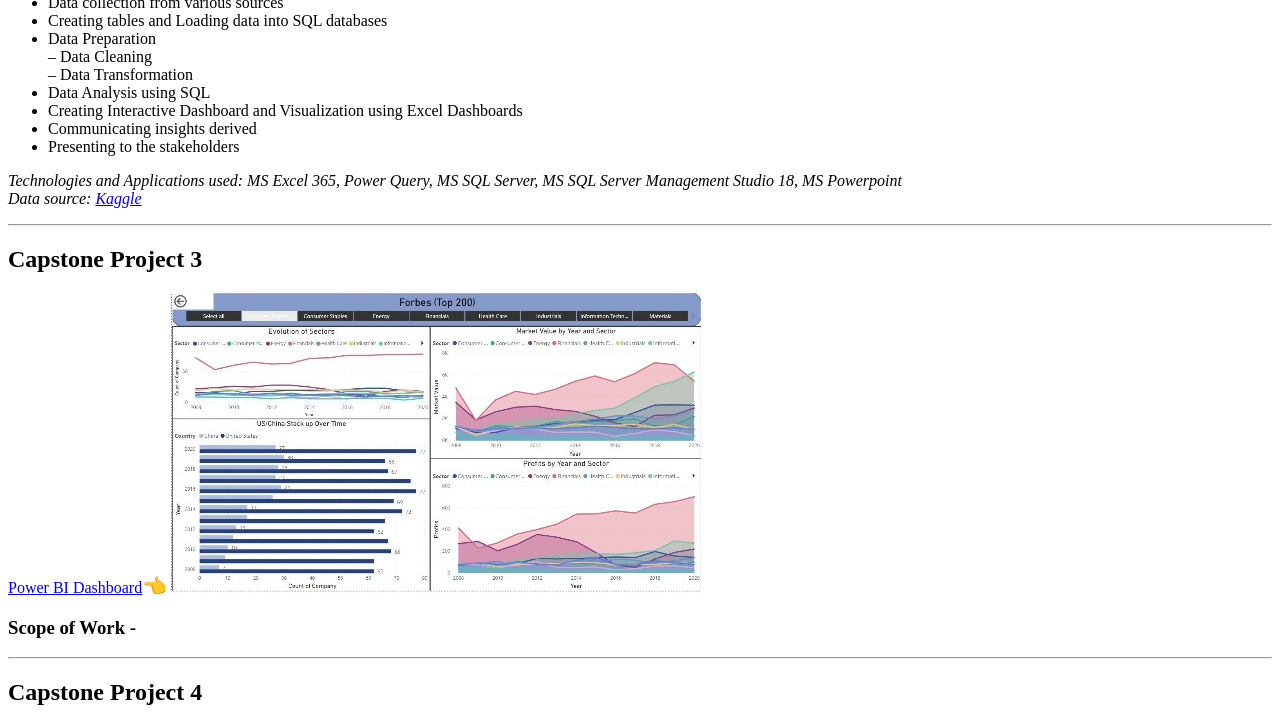
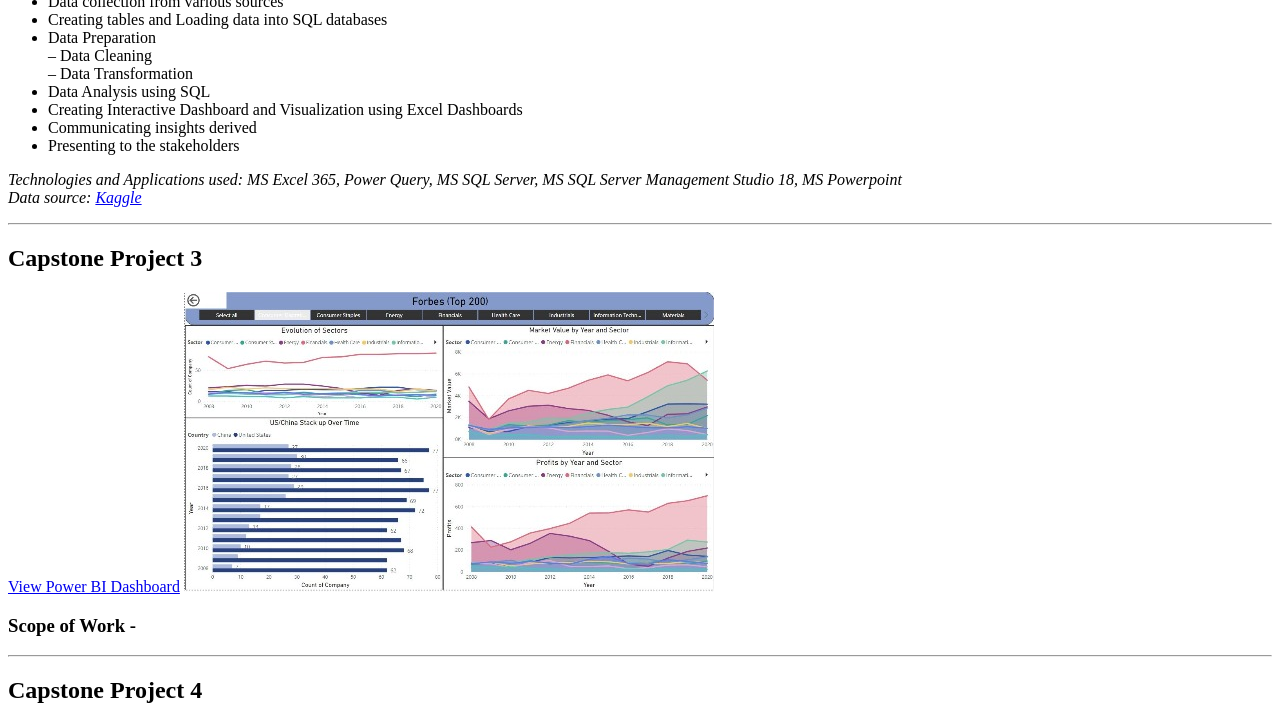
Before and after one commit to ZalehaAli/Data-Analytics-Portfolio, a Jekyll site: the page built from index.md, in a window 1280 px wide and 1400 px high, scrolled down 1816 px, cut to the strip 0-724 px from the top of the window. Built offline with Jekyll 4.4.1, drawn with Linux system fonts in a browser that asks for light colours; our own code applies the rules of GitHub Pages for plain Markdown files; some of the changed text lies outside the part shown.

Commit message:
Update index.md

```diff
--- a/index.md
+++ b/index.md
@@ -5,7 +5,7 @@ The capstone is an open project, wherein participants choose their own data, bra
 ## Capstone Project 1
 Creating Interactive Dashboard and Data Storytelling with Excel
 <br>
-<a href="pdf/World Happiness.pdf" target="_blank">Excel Dashboard</a> <span style='font-size:20px;'>&#128072;</span>
+<a href="pdf/World Happiness.pdf" target="_blank">View Excel Dashboard</a>
 <img src="images/Capstone1_worldhappy.jpg?raw=true"/>
 ### Scope of Work -
 The main aim of the capstone project is to exhibit the five stages of the data lifecycle through the use of the tool: MS Excel. Participants, as part of the capstone project, will have to exhibit the following:
@@ -71,7 +71,7 @@ The main aim of the capstone project is to exhibit the five stages of the data l
 ---
 ## Capstone Project 3
 <!--[Power BI](http://example.com/)-->
-<a href="pdf/Capstone_3_Forbes_Fortune.pdf" target="_blank">Power BI Dashboard</a><span style='font-size:20px;'>&#128072;</span>
+<a href="pdf/Capstone_3_Forbes_Fortune.pdf" target="_blank">View Power BI Dashboard</a>
 <img src="images/Capstone3_PowerBI_Forbes.jpg?raw=true"/>
 ### Scope of Work -
 
@@ -79,8 +79,7 @@ The main aim of the capstone project is to exhibit the five stages of the data l
 ---
 ## Capstone Project 4
 <iframe src="https://onedrive.live.com/embed?cid=17723187F2149456&amp;resid=17723187F2149456%213036&amp;authkey=ADMxYP8ZFD_T6EQ&amp;em=2&amp;wdAr=1.7777777777777777" width="100%" height="400px" frameborder="0">This is an embedded <a target="_blank" href="https://office.com">Microsoft Office</a> presentation, powered by <a target="_blank" href="https://office.com/webapps">Office</a>.</iframe>
-<a href="pdf/Stock Price_Master.pdf" target="_blank">Python Program</a><span style='font-size:20px;'>&#128072;</span>
-
+<a href="pdf/Stock Price_Master.pdf" target="_blank">View Python Program</a>
 <!--[Python](http://example.com/)-->
 <!--<img src="images/Capstone4_Python_EDA.jpg?raw=true"/>-->
 
```
